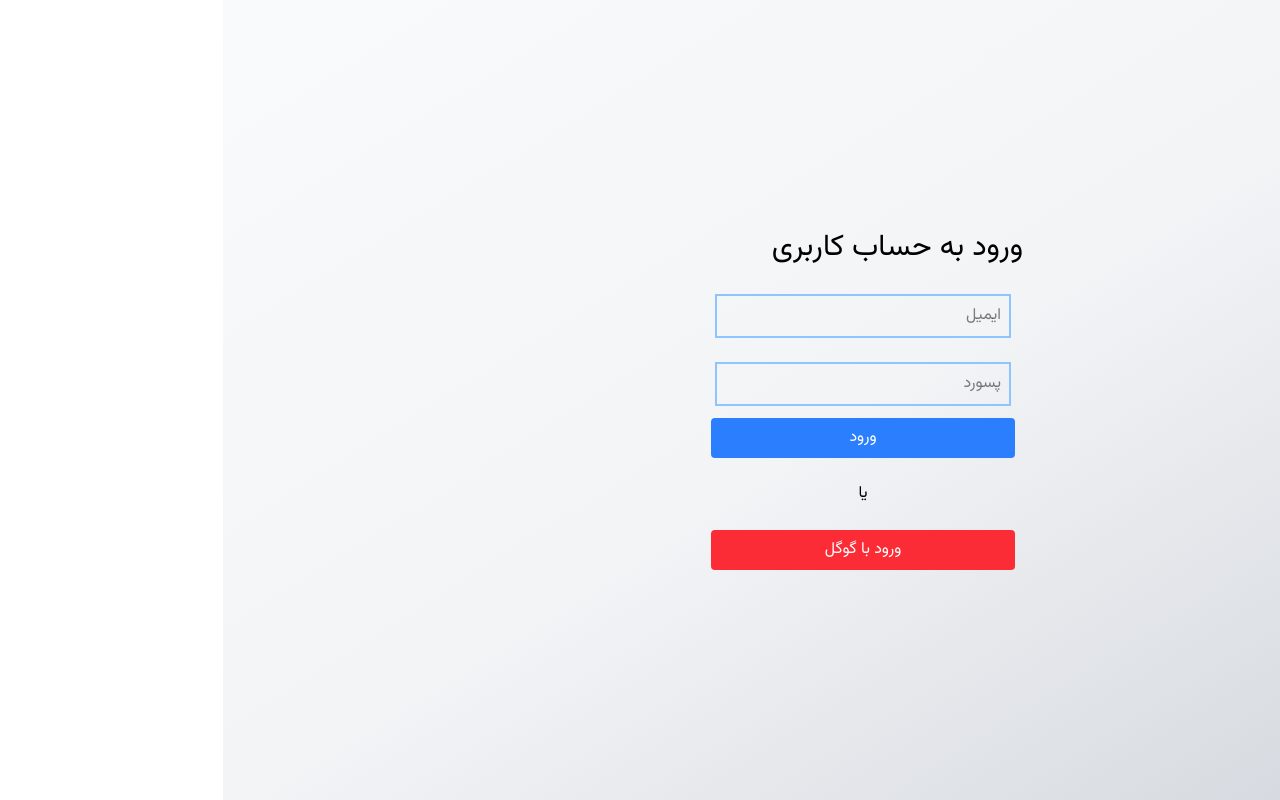
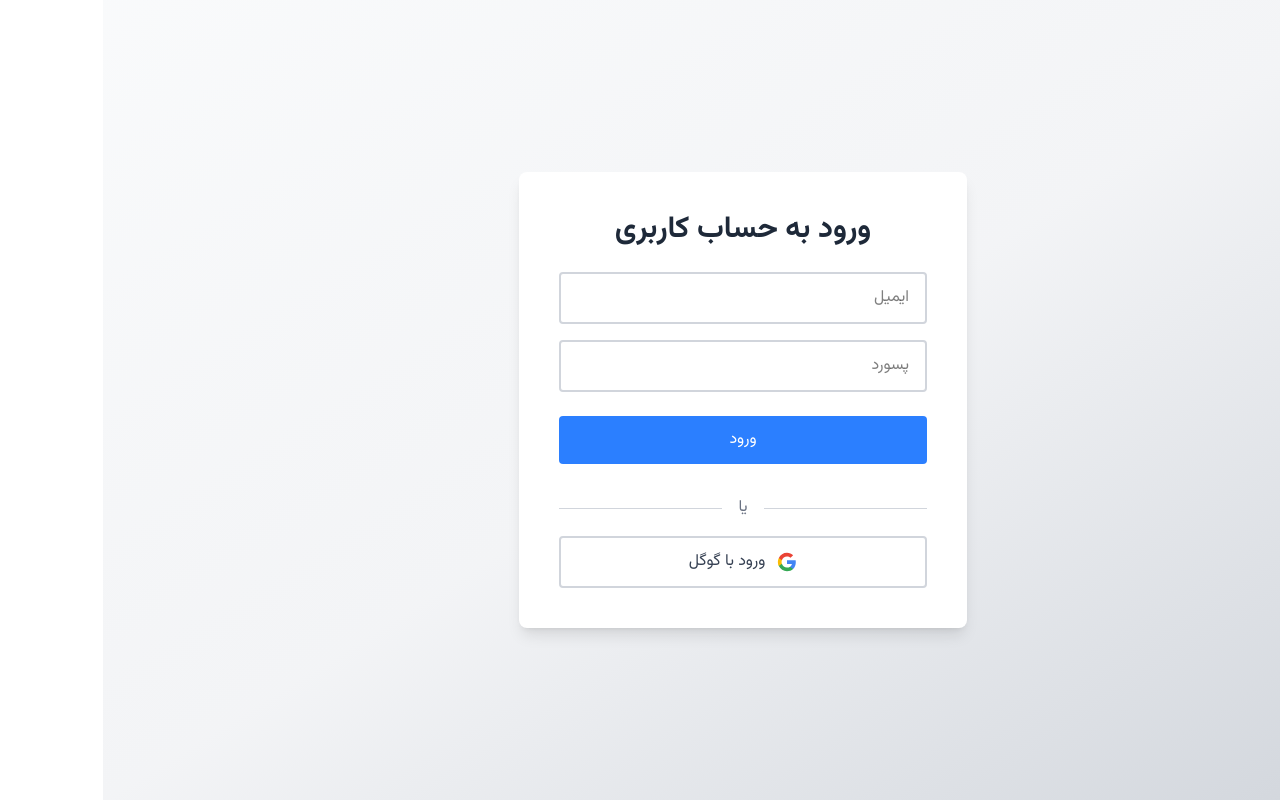
Before and after one commit to naderpjr/monaed, a Next.js app: page /login in a window 1280 px wide. Built offline with nearby package versions, Linux system fonts and the light colour scheme; no server answers.

Commit message:
bugs removed for login

```diff
--- a/app/login/page.js
+++ b/app/login/page.js
@@ -1,10 +1,9 @@
 "use client";
 
-import { useState, useEffect } from "react";
+import { useState } from "react";
 import {
     signInWithEmailAndPassword,
-    signInWithRedirect,
-    getRedirectResult,
+    signInWithPopup,
     GoogleAuthProvider
 } from "firebase/auth";
 import { auth, db } from "@/libs/firebase";
@@ -14,38 +13,10 @@ import { useRouter } from "next/navigation";
 export default function LoginPage() {
     const [email, setEmail] = useState("");
     const [password, setPassword] = useState("");
+    const [isLoading, setIsLoading] = useState(false);
     const router = useRouter();
 
-    // ⚡ بعد از Google Redirect
-    useEffect(() => {
-        getRedirectResult(auth)
-            .then(async (result) => {
-                if (!result) return;
-                const user = result.user;
-
-                const ref = doc(db, "users", user.uid);
-                const snap = await getDoc(ref);
-
-                if (!snap.exists()) {
-                    await setDoc(ref, {
-                        name: user.displayName,
-                        email: user.email,
-                        photoURL: user.photoURL,
-                        provider: "google",
-                        createdAt: serverTimestamp(),
-                    });
-                }
-
-                router.push("/dashboard"); // بعد از پردازش → ریدایرکت
-            })
-            .catch((err) => {
-                console.error(err);
-                alert("Google login failed");
-            });
-    }, [router]);
-
-    // Email / Password Login
-    const handleLogin = async (e) => {
+    const handleEmailLogin = async (e) => {
         e.preventDefault();
 
         if (!email || !password) {
@@ -54,16 +25,15 @@ export default function LoginPage() {
         }
 
         try {
+            setIsLoading(true);
             const userCredential = await signInWithEmailAndPassword(auth, email, password);
             const user = userCredential.user;
 
-            // داده‌ها رو از Firestore بخون
-            const ref = doc(db, "users", user.uid);
-            const snap = await getDoc(ref);
+            const userRef = doc(db, "users", user.uid);
+            const userSnap = await getDoc(userRef);
 
-            if (!snap.exists()) {
-                // اگر اولین بار لاگین کرد
-                await setDoc(ref, {
+            if (!userSnap.exists()) {
+                await setDoc(userRef, {
                     name: "کاربر",
                     email: user.email,
                     provider: "email",
@@ -72,50 +42,128 @@ export default function LoginPage() {
             }
 
             router.push("/dashboard");
-        } catch (err) {
-            console.error(err);
-            alert("Login failed: " + err.message);
+        } catch (error) {
+            console.error("Login error:", error);
+
+            // پیام‌های خطای بهتر
+            if (error.code === "auth/invalid-credential") {
+                alert("ایمیل یا پسورد اشتباه است");
+            } else if (error.code === "auth/user-not-found") {
+                alert("کاربری با این ایمیل یافت نشد");
+            } else if (error.code === "auth/wrong-password") {
+                alert("پسورد اشتباه است");
+            } else {
+                alert("خطا در ورود: " + error.message);
+            }
+
+            setIsLoading(false);
         }
     };
 
-    // Google Login
-    const handleGoogleLogin = () => {
-        const provider = new GoogleAuthProvider();
-        signInWithRedirect(auth, provider); // ⚡ Redirect نه popup
+    const handleGoogleLogin = async () => {
+        try {
+            setIsLoading(true);
+            const provider = new GoogleAuthProvider();
+
+
+            provider.setCustomParameters({
+                prompt: 'select_account'
+            });
+
+            const result = await signInWithPopup(auth, provider);
+            const user = result.user;
+
+            console.log("Google user:", user);
+
+            const userRef = doc(db, "users", user.uid);
+            const userSnap = await getDoc(userRef);
+
+            if (!userSnap.exists()) {
+                await setDoc(userRef, {
+                    name: user.displayName || "کاربر گوگل",
+                    email: user.email,
+                    photoURL: user.photoURL || null,
+                    provider: "google",
+                    createdAt: serverTimestamp(),
+                });
+                console.log("New user created in Firestore");
+            } else {
+                console.log("Existing user found");
+            }
+
+            router.push("/dashboard");
+        } catch (error) {
+            console.error("Google login error:", error);
+
+            if (error.code === "auth/popup-closed-by-user") {
+                alert("پنجره ورود بسته شد");
+            } else if (error.code === "auth/popup-blocked") {
+                alert("مرورگر شما popup را مسدود کرده است. لطفاً popup را فعال کنید");
+            } else if (error.code === "auth/cancelled-popup-request") {
+
+                console.log("Popup cancelled");
+            } else {
+                alert("خطا در ورود با گوگل: " + error.message);
+            }
+
+            setIsLoading(false);
+        }
     };
 
     return (
-        <div className="w-full h-screen bg-linear-to-br from-gray-50 via-gray-100 to-gray-300 p-6 flex flex-col justify-center items-center">
-            <form className="w-100 p-10 flex flex-col justify-between" onSubmit={handleLogin}>
-                <h1 className="text-3xl mb-4">ورود به حساب کاربری</h1>
+        <div className="w-full min-h-screen bg-linear-to-br from-gray-50 via-gray-100 to-gray-300 p-6 flex flex-col justify-center items-center">
+            <form
+                className="w-full max-w-md p-10 bg-white rounded-lg shadow-lg"
+                onSubmit={handleEmailLogin}
+            >
+                <h1 className="text-3xl mb-6 text-center font-bold text-gray-800">
+                    ورود به حساب کاربری
+                </h1>
+
                 <input
-                    className="outline-none border-2 border-blue-300 px-2 py-2 m-3"
+                    className="w-full outline-none border-2 border-gray-300 focus:border-blue-500 px-4 py-3 mb-4 rounded transition"
                     placeholder="ایمیل"
+                    type="email"
                     value={email}
                     onChange={(e) => setEmail(e.target.value)}
+                    disabled={isLoading}
                 />
+
                 <input
-                    className="outline-none border-2 border-blue-300 px-2 py-2 m-3"
+                    className="w-full outline-none border-2 border-gray-300 focus:border-blue-500 px-4 py-3 mb-6 rounded transition"
                     type="password"
                     placeholder="پسورد"
                     value={password}
                     onChange={(e) => setPassword(e.target.value)}
+                    disabled={isLoading}
                 />
+
                 <button
-                    className="bg-blue-500 text-white px-4 py-2 rounded mx-2 hover:bg-blue-600"
+                    className="w-full bg-blue-500 text-white px-4 py-3 rounded hover:bg-blue-600 transition disabled:bg-gray-400 disabled:cursor-not-allowed mb-4"
                     type="submit"
+                    disabled={isLoading}
                 >
-                    ورود
+                    {isLoading ? "در حال ورود..." : "ورود"}
                 </button>
 
-                <div className="my-6 text-center">یا</div>
+                <div className="my-4 text-center text-gray-500 relative">
+                    <span className="bg-white px-4 relative z-10">یا</span>
+                    <div className="absolute top-1/2 left-0 right-0 h-px bg-gray-300 z-0"></div>
+                </div>
 
                 <button
-                    className="bg-red-500 text-white px-4 py-2 rounded mx-2 hover:bg-red-600"
+                    className="w-full bg-white border-2 border-gray-300 text-gray-700 px-4 py-3 rounded hover:bg-gray-50 transition disabled:bg-gray-100 disabled:cursor-not-allowed flex items-center justify-center gap-3"
                     type="button"
                     onClick={handleGoogleLogin}
+                    disabled={isLoading}
                 >
-                    ورود با گوگل
+                    <svg className="w-5 h-5" viewBox="0 0 24 24">
+                        <path fill="#4285F4" d="M22.56 12.25c0-.78-.07-1.53-.2-2.25H12v4.26h5.92c-.26 1.37-1.04 2.53-2.21 3.31v2.77h3.57c2.08-1.92 3.28-4.74 3.28-8.09z" />
+                        <path fill="#34A853" d="M12 23c2.97 0 5.46-.98 7.28-2.66l-3.57-2.77c-.98.66-2.23 1.06-3.71 1.06-2.86 0-5.29-1.93-6.16-4.53H2.18v2.84C3.99 20.53 7.7 23 12 23z" />
+                        <path fill="#FBBC05" d="M5.84 14.09c-.22-.66-.35-1.36-.35-2.09s.13-1.43.35-2.09V7.07H2.18C1.43 8.55 1 10.22 1 12s.43 3.45 1.18 4.93l2.85-2.22.81-.62z" />
+                        <path fill="#EA4335" d="M12 5.38c1.62 0 3.06.56 4.21 1.64l3.15-3.15C17.45 2.09 14.97 1 12 1 7.7 1 3.99 3.47 2.18 7.07l3.66 2.84c.87-2.6 3.3-4.53 6.16-4.53z" />
+                    </svg>
+                    <span>ورود با گوگل</span>
                 </button>
             </form>
         </div>
--- a/app/signup/page.js
+++ b/app/signup/page.js
@@ -19,7 +19,6 @@ export default function SignupPage() {
         e.preventDefault();
 
         try {
-
             const userCred = await createUserWithEmailAndPassword(
                 auth,
                 email,
@@ -27,7 +26,6 @@ export default function SignupPage() {
             );
 
             const uid = userCred.user.uid;
-
 
             await setDoc(doc(db, "users", uid), {
                 name,
@@ -44,9 +42,9 @@ export default function SignupPage() {
     };
 
     return (
-        <div className="w-full h-screen bg-linear-to-br from-gray-50 via-gray-100 to-gray-300 p-6 text-black rounded-lg flex flex-col justify-center">
-            <form className="w-100 p-10 flex flex-col justify-between" onSubmit={handleSignup}>
-                <h1 className="text-3xl">ثبت نام</h1>
+        <div className="w-full h-screen bg-linear-to-br from-gray-50 via-gray-100 to-gray-300 p-6 text-black rounded-lg flex flex-col justify-center items-center">
+            <form className="w-full max-w-md p-10 flex flex-col justify-between" onSubmit={handleSignup}>
+                <h1 className="text-3xl mb-4">ثبت نام</h1>
 
                 <input className="outline-none border-2 border-blue-300 px-2 py-2 m-3" placeholder="اسم" onChange={(e) => setName(e.target.value)} />
                 <input className="outline-none border-2 border-blue-300 px-2 py-2 m-3" placeholder="سن" onChange={(e) => setAge(e.target.value)} />
--- a/libs/firebase.js
+++ b/libs/firebase.js
@@ -7,7 +7,7 @@ const firebaseConfig = {
     apiKey: process.env.NEXT_PUBLIC_FIREBASE_API_KEY,
     authDomain: process.env.NEXT_PUBLIC_FIREBASE_AUTH_DOMAIN,
     projectId: process.env.NEXT_PUBLIC_FIREBASE_PROJECT_ID,
-    storageBucket: process.env.NEXT_PUBLIC_FIREBASE_STORAGE_BUCKET, // حتما .appspot.com باشه
+    storageBucket: process.env.NEXT_PUBLIC_FIREBASE_STORAGE_BUCKET,
     messagingSenderId: process.env.NEXT_PUBLIC_FIREBASE_MESSAGING_SENDER_ID,
     appId: process.env.NEXT_PUBLIC_FIREBASE_APP_ID,
 };
```
Also changed, not shown: components/Header.jsx (+3 -5 lines).
